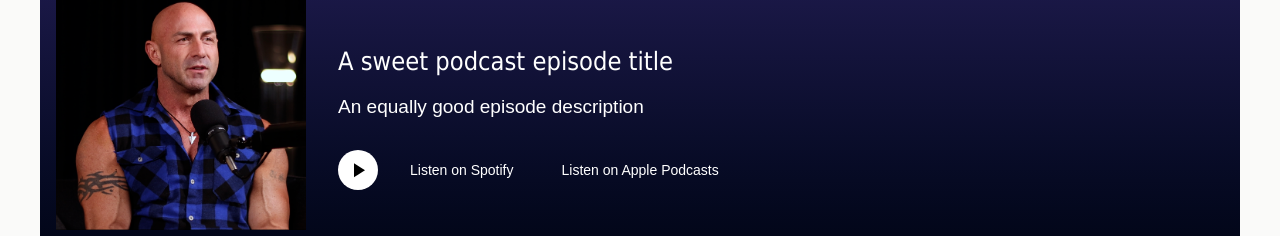
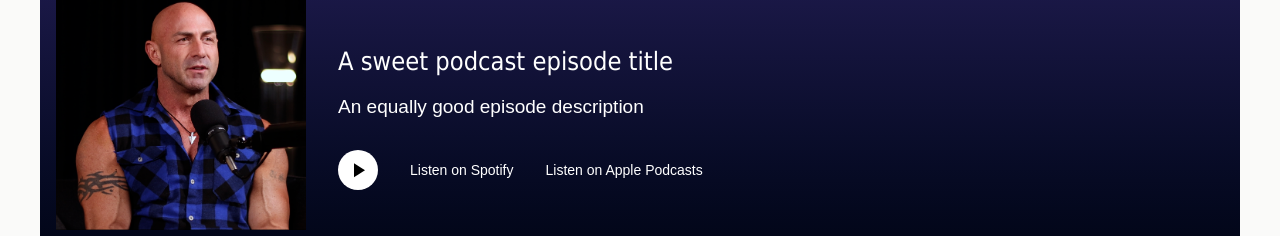
Before and after one commit to jameslovallo/Rebrand-Ideation, a Next.js app: page / in a window 1280 px wide. Shown: the part 2614-2850 px from the top of the page. Built offline with nearby package versions, Linux system fonts and the light colour scheme.

Commit message:
fix podcast button spacing

```diff
--- a/features/home-podcast.module.css
+++ b/features/home-podcast.module.css
@@ -21,6 +21,9 @@
 .buttons {
 	align-items: center;
 	display: flex;
-	gap: 1rem;
 	margin-top: 2rem;
 }
+
+.buttons > *:first-child {
+	margin-right: 1rem;
+}
```
